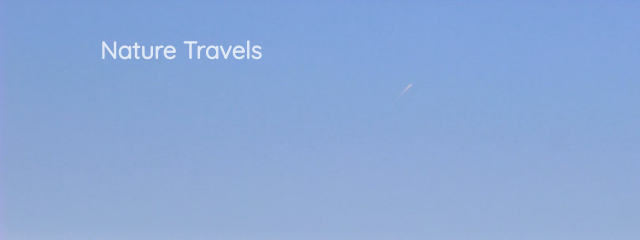
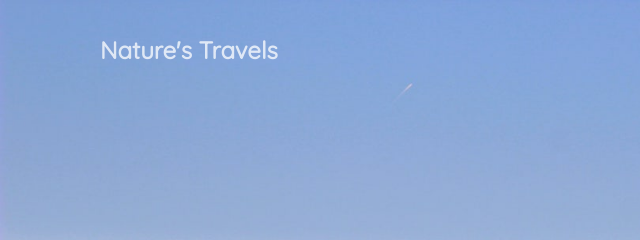
Before and after one commit to PranavShekhar13/Jenkins_Project, a plain HTML site: page index.html in a window 1280 px wide. Shown: the top 240 px of the page, 0-640 px from the left. Drawn offline with nearby package versions, Linux system fonts and the light colour scheme.

Commit message:
Header Changed Again

```diff
--- a/index.html
+++ b/index.html
@@ -12,7 +12,7 @@
 <body>
 
   <header>
-    <h2><a href="#">Nature Travels</a></h2>
+    <h2><a href="#">Nature's Travels</a></h2>
     <nav>
       <li><a href="#">Tours</a></li>
       <li><a href="#">About</a></li>
```
